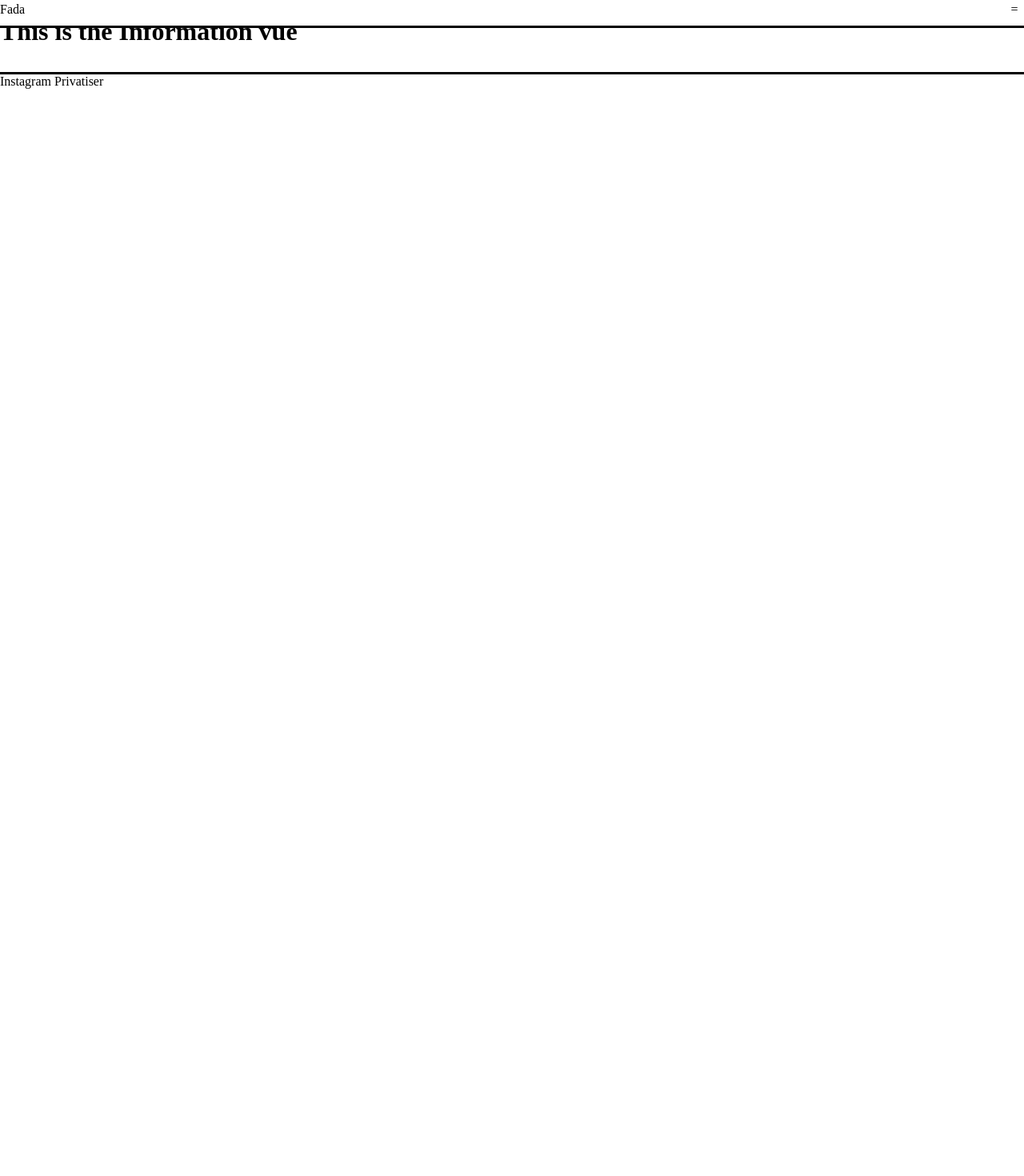
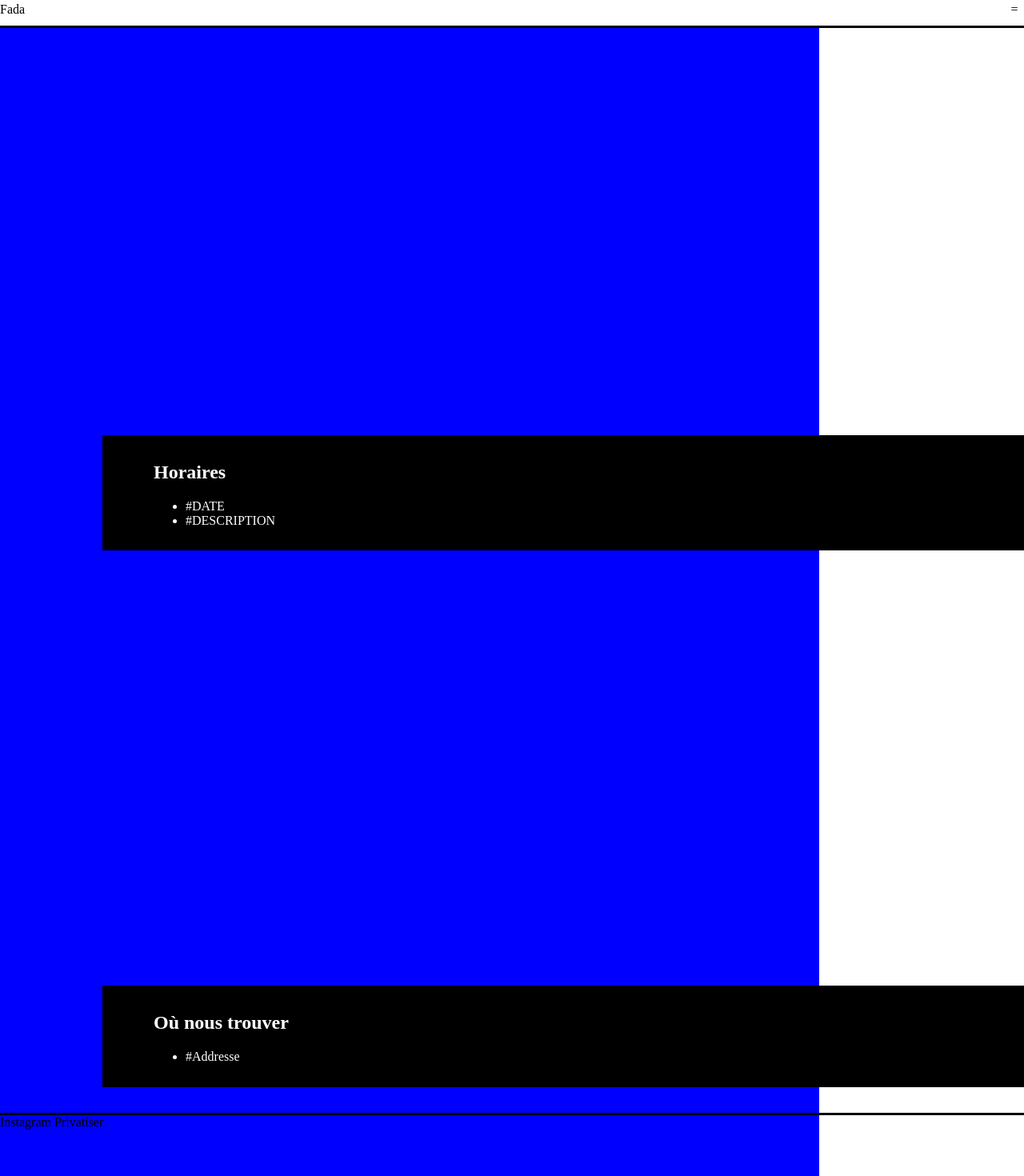
Before and after one commit to Le-Fada-bar/Le-Fada-bar.github.io, a Vue app: page /information in a window 1280 px wide. Shown: the top 1470 px of the page at 80% size. Before the commit the page ends 800 px from the top, so only its background shows below. Built offline with nearby package versions, Linux system fonts and the light colour scheme.

Commit message:
Add minimal information vue

```diff
--- a/src/views/InformationView.vue
+++ b/src/views/InformationView.vue
@@ -1,9 +1,25 @@
-<script></script>
+<script>
+import PictureText from '../components/PictureText.vue'
+
+export default {
+  components: { PictureText }
+}
+</script>
 
 <template>
-  <div>
-    <h1>This is the Information vue</h1>
-  </div>
+  <PictureText>
+    <h2>Horaires</h2>
+    <ul>
+      <li>#DATE</li>
+      <li>#DESCRIPTION</li>
+    </ul>
+  </PictureText>
+  <PictureText>
+    <h2>Où nous trouver</h2>
+    <ul>
+      <li>#Addresse</li>
+    </ul>
+  </PictureText>
 </template>
 
 <style></style>
```
